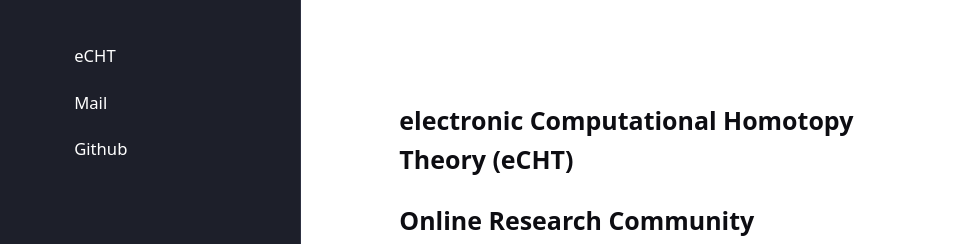
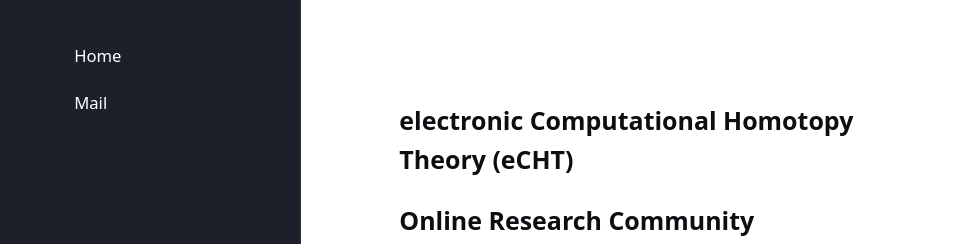
Before and after one commit to jordan-sawdy/jordan-sawdy.github.io, a Jekyll site: the page built from index.md, in a window 1280 px wide. Shown: the top 244 px of the page, without its empty margins (0-961 px from the left). Built offline with Jekyll 4.4.1, drawn with Linux system fonts in a browser that asks for light colours; our own code applies the rules of GitHub Pages for plain Markdown files.

Commit message:
Update _config.yml

```diff
--- a/_config.yml
+++ b/_config.yml
@@ -19,11 +19,11 @@ show_minimal: true             # remove all clutter
 # Menu                          # for available icons see https://fontawesome.com/v5/icons/
 
 navigation:                     # accepts {file, title, url, icon, sidebaricon}
-  - {title: eCHT, url: "https://echtorc.github.io/"}
+  - {title: Home, url: "https://jordan-sawdy.github.io/"}
 
 external:                       # accepts {file, title, url, icon, sidebaricon}
   - {title: Mail, icon: envelope, url: "mailto:jordan.sawdy@gmail.com"}
-  - {title: Github, icon: github, url: "https://github.com/eCHTorc"}
+  #- {title: Github, icon: github, url: "https://github.com/eCHTorc"}
 
 plugins:
  - jekyll-feed
```
